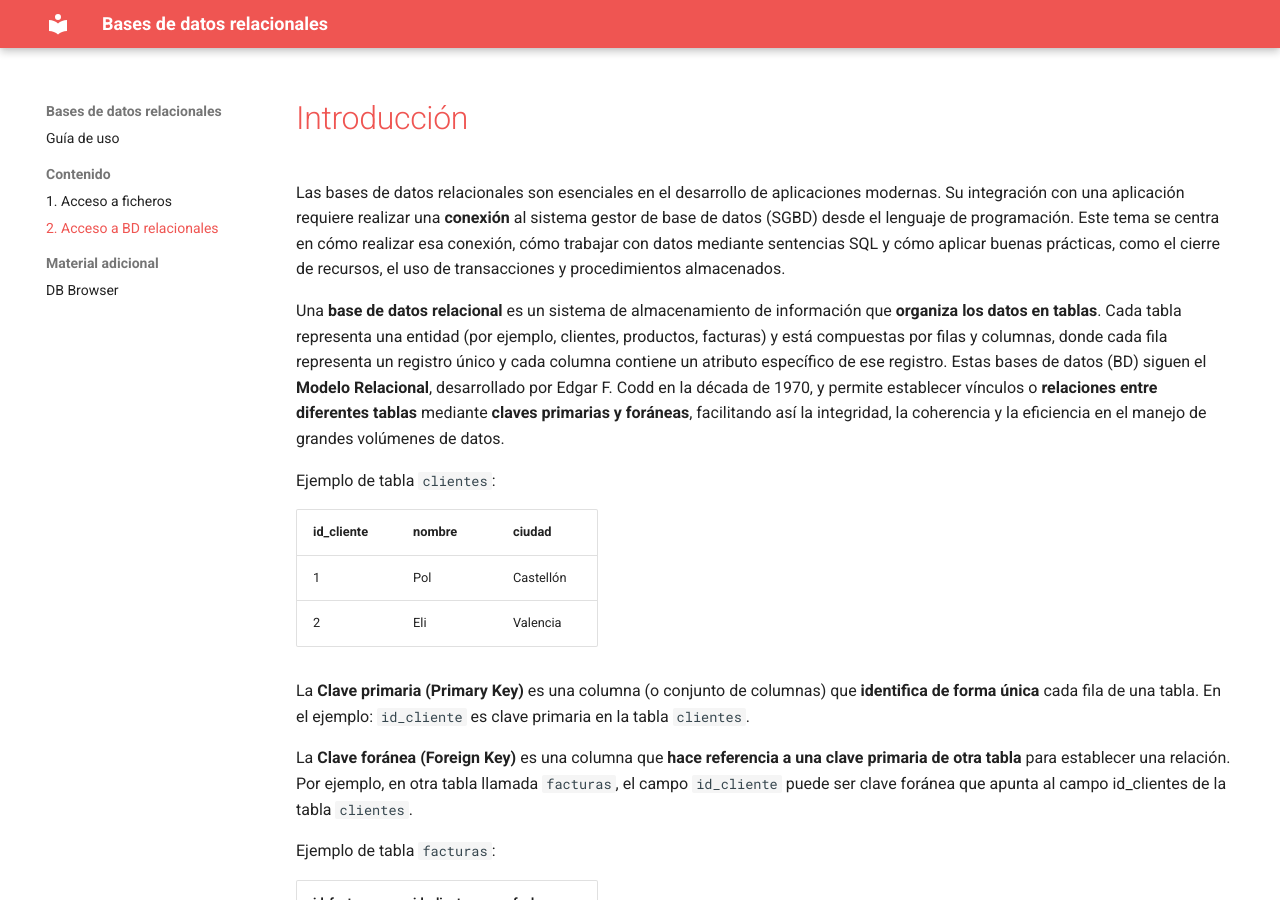
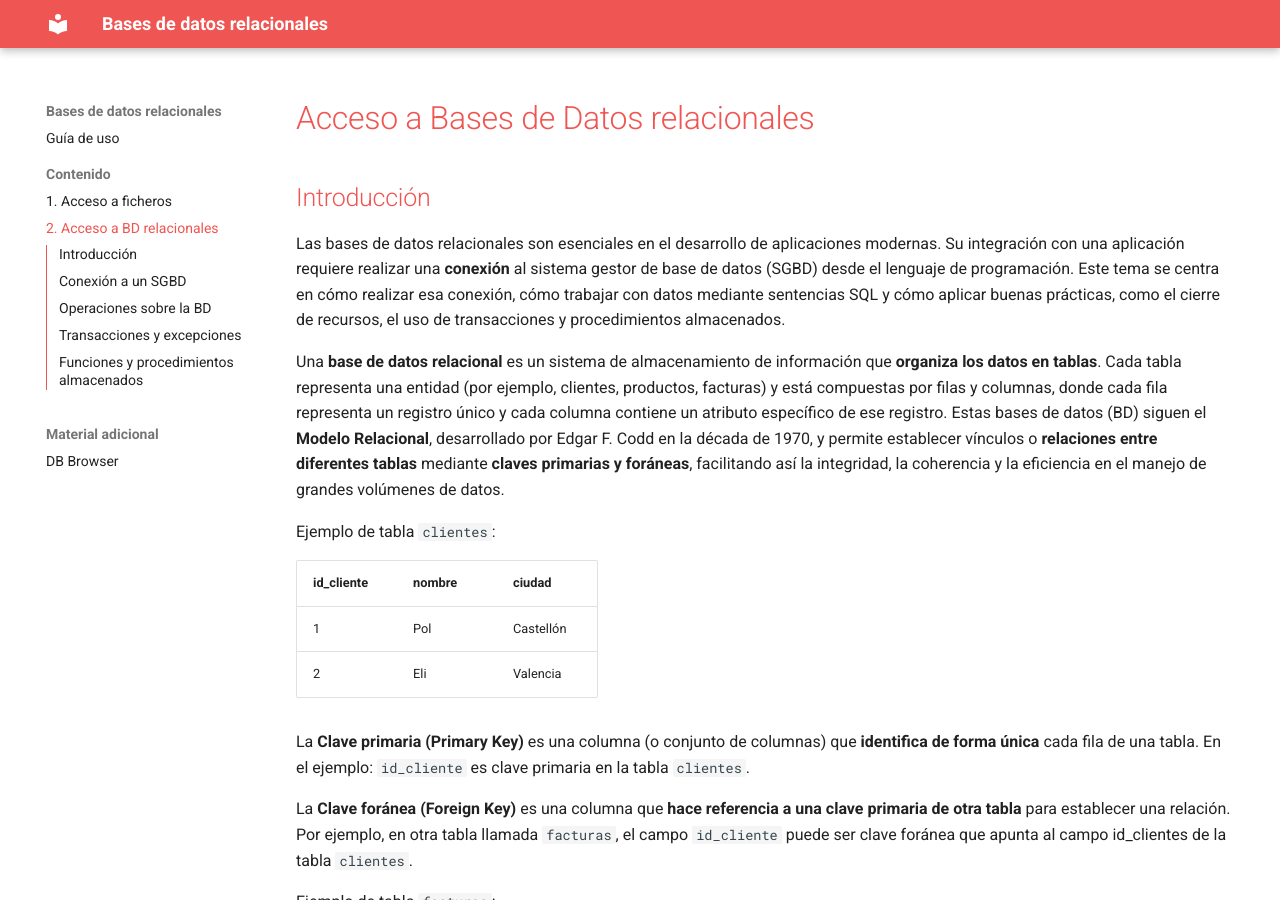
Before and after one commit to bpaterna/acceso_datos, an MkDocs documentation site: the page built from docs/2_BD_relacionales.md, in a window 1280 px wide and 900 px high. Built offline with MkDocs 1.6.1 and Material for MkDocs 9.7.7, drawn with Linux system fonts in a browser that asks for light colours.

Commit message:
Add files via upload

```diff
--- a/docs/2_BD_relacionales.md
+++ b/docs/2_BD_relacionales.md
@@ -1,4 +1,6 @@
-# Introducción
+# Acceso a Bases de Datos relacionales
+
+## Introducción
 Las bases de datos relacionales son esenciales en el desarrollo de aplicaciones modernas. Su integración con una aplicación requiere realizar una  **conexión** al sistema gestor de base de datos (SGBD) desde el lenguaje de programación. Este tema se centra en cómo realizar esa conexión, cómo trabajar con datos mediante sentencias SQL y cómo aplicar buenas prácticas, como el cierre de recursos, el uso de transacciones y procedimientos almacenados.
 
 Una **base de datos relacional** es un sistema de almacenamiento de información que **organiza los datos en tablas**. Cada tabla representa una entidad (por ejemplo, clientes, productos, facturas) y está compuestas por filas y columnas, donde cada fila representa un registro único y cada columna contiene un atributo específico de ese registro. Estas bases de datos (BD) siguen el **Modelo Relacional**, desarrollado por Edgar F. Codd en la década de 1970, y permite establecer vínculos o **relaciones entre diferentes tablas** mediante **claves primarias y foráneas**, facilitando así la integridad, la coherencia y la eficiencia en el manejo de grandes volúmenes de datos.
@@ -61,7 +63,7 @@ Conocer qué **tipo de gestor de base de datos** se está utilizando es esencial
     3. Crea una carpeta **datos** dentro de tu proyecto y copia en ella el archivo **nombre_de_tu_BD.sqlite**.
 
 
-# Conexión a un SGBD
+## Conexión a un SGBD
 
 Cuando desarrollamos aplicaciones que trabajan con información persistente, necesitamos acceder a BD para consultar, insertar, modificar o eliminar datos. Existen dos formas principales de hacerlo desde el código:
 
@@ -350,7 +352,7 @@ Lo primero será incluir las dependencia necesarias en **build.gradle.kts**
 
 -->
 
-# Operaciones sobre la BD
+## Operaciones sobre la BD
 
 En **JDBC** (Java Database Connectivity), las operaciones sobre la base de datos se realizan  utilizando los siguientes objetos y métodos:
 
@@ -863,7 +865,7 @@ El siguiente ejemplo elimina el instituto de prueba insertado.
 -->
 
 
-# Transacciones y excepciones
+## Transacciones y excepciones
 
 <span class="mi_h2">Transacciones</span>
 
@@ -999,7 +1001,7 @@ Si no se produce ningún error se hará el `commit` y en caso contrario el `roll
 
 
 
-# Funciones y procedimientos almacenados
+## Funciones y procedimientos almacenados
 
 Las funciones (FUNCTION) y los procedimientos (PROCEDURE) **no se crean desde el lenguaje Kotlin**, ya que son elementos propios del SGBD. Para definirlos, se utiliza **SQL** y se ejecutan **directamente sobre la base de datos** a través de un cliente SQL.
 
```
